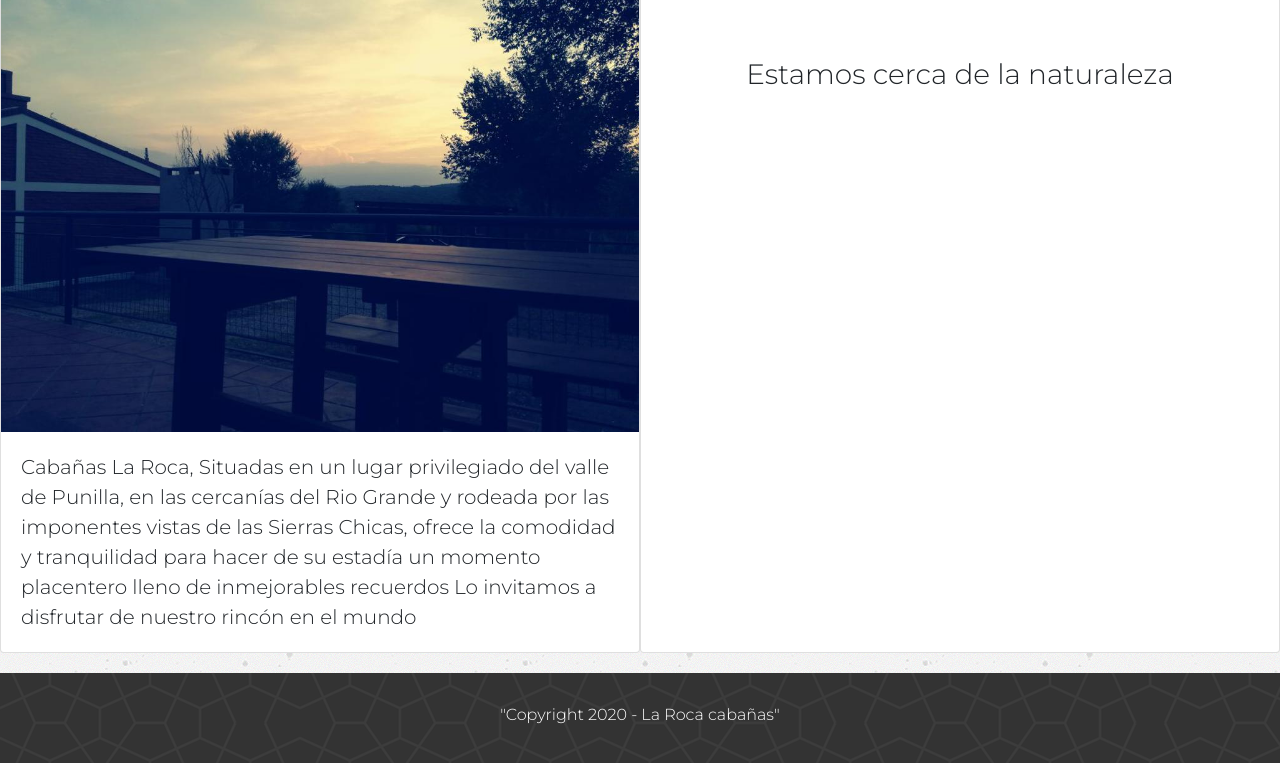
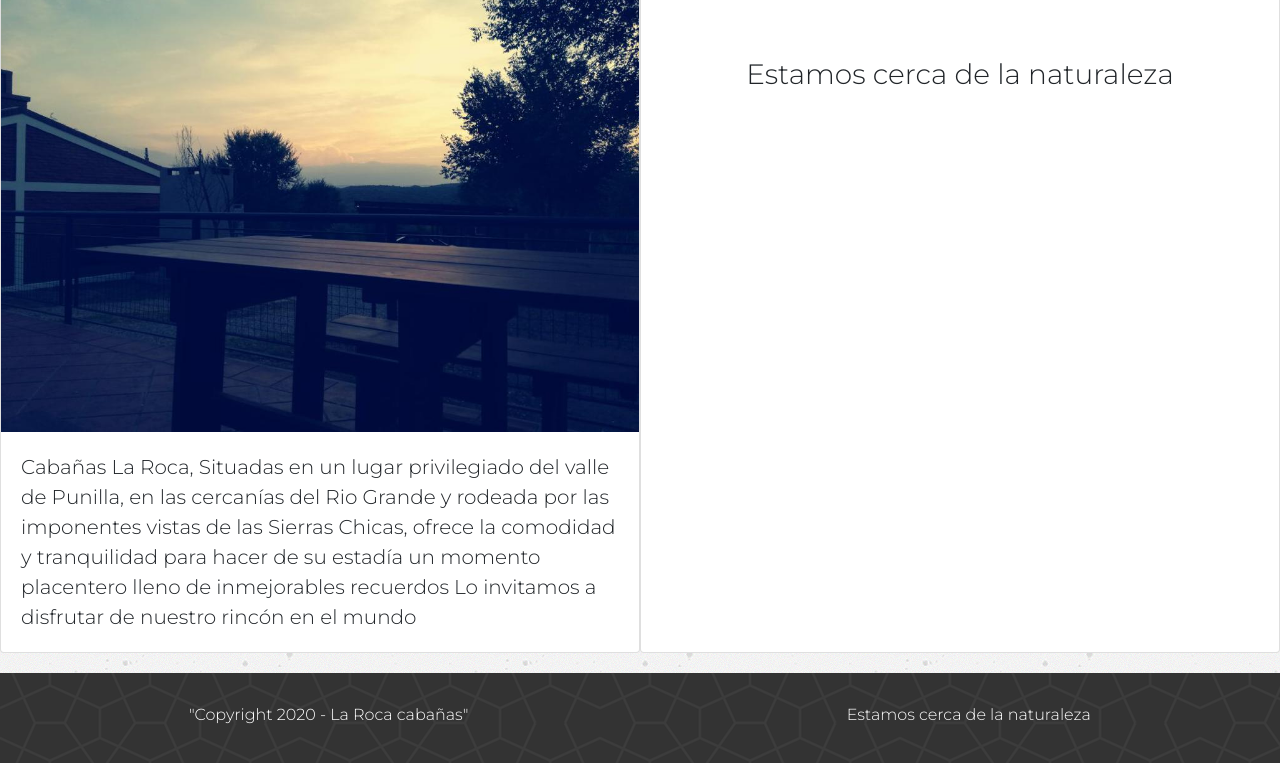
Before and after one commit to luciano-1990/proyecto1, a plain HTML site: page index.html in a window 1280 px wide. Shown: the part 1549-2312 px from the top of the page. Drawn offline with nearby package versions, Linux system fonts and the light colour scheme.

Commit message:
agregue un texto nuevo al footer

```diff
--- a/index.html
+++ b/index.html
@@ -110,7 +110,8 @@
 
     <footer class="footer">
 
-        <p>"Copyright 2020 - La Roca cabañas" </p>
+        <p>"Copyright 2020 - La Roca cabañas"</p>
+        <p>Estamos cerca de la naturaleza</p>
 
     </footer>
 
```
